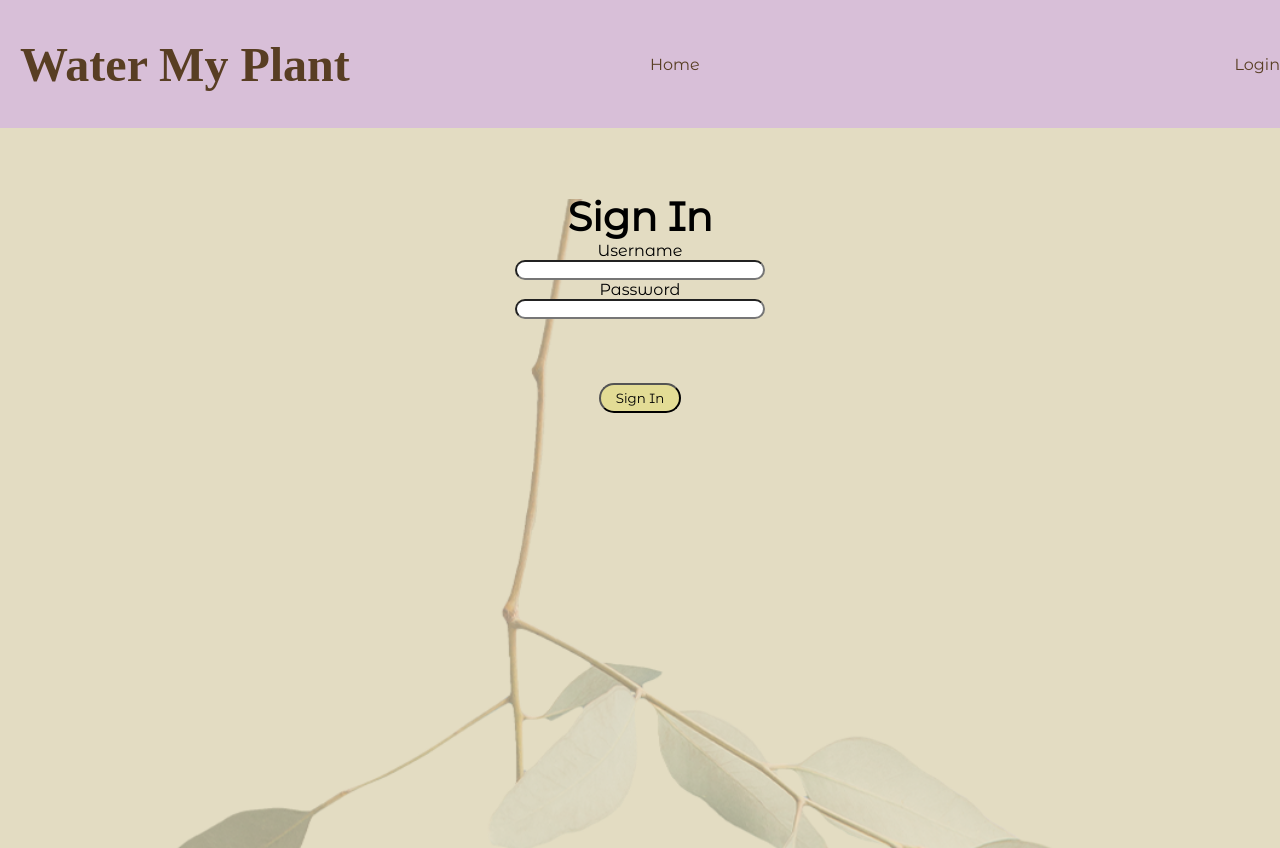
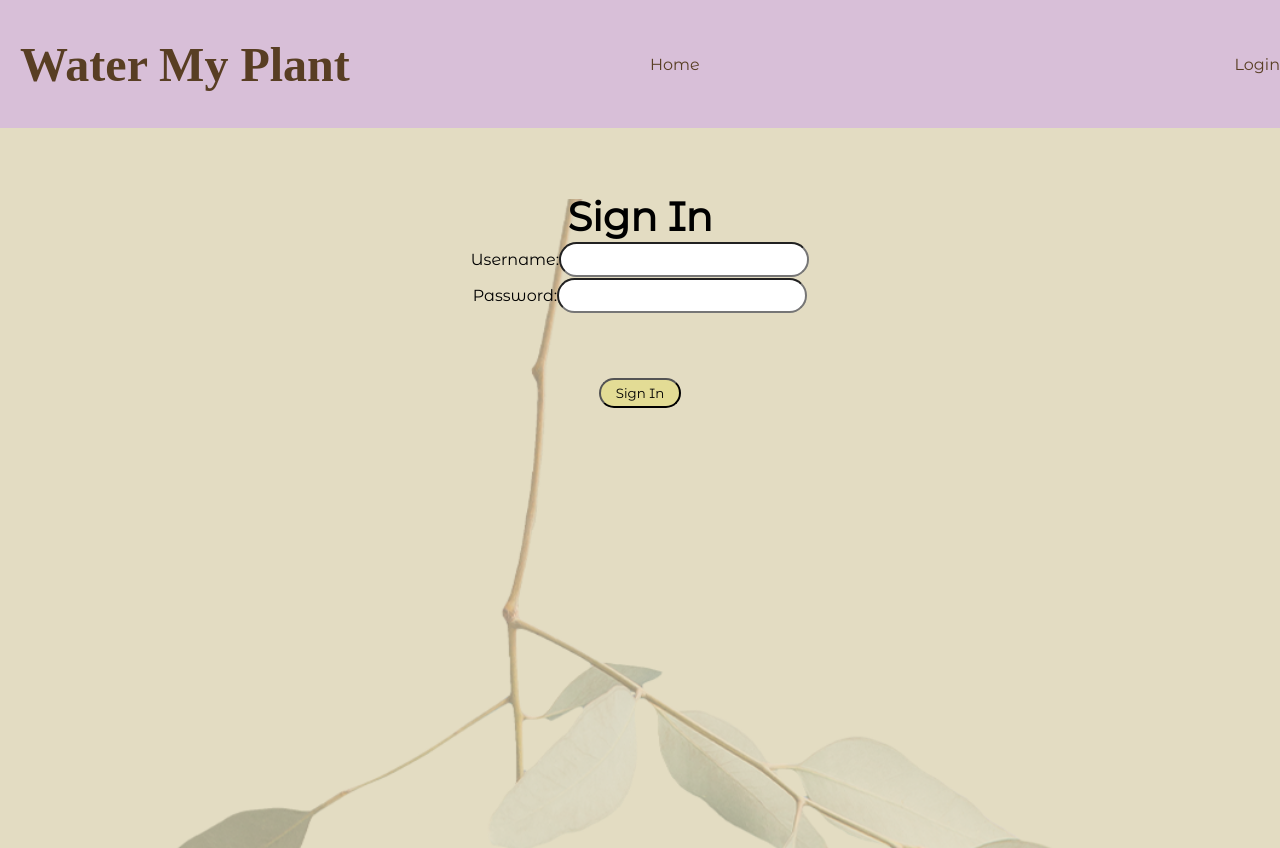
Before and after one commit to tt-17-water-my-plants/Front-End-Aleks-Update, a React (Create React App) app in the folder water-my-plants/: page /login in a window 1280 px wide. Built offline with nearby package versions, Linux system fonts and the light colour scheme; a web font is replaced by a local one.

Commit message:
fixed errors

```diff
--- a/water-my-plants/src/App.js
+++ b/water-my-plants/src/App.js
@@ -1,9 +1,7 @@
 import React from "react";
-
 import Home from "./components/Home";
 import Login from "./components/Login";
 import PrivateRoute from "./utils/PrivateRoute";
-import Nav from "./components/Nav";
 import NewPlantForm from "./components/NewPlantForm";
 import UserPage from "./components/UserPage";
 import UserProfile from "./components/UserProfile";
--- a/water-my-plants/src/components/Home.js
+++ b/water-my-plants/src/components/Home.js
@@ -10,7 +10,7 @@ const Home = () => {
       <Nav />
       <Container>
         <div className='imageContainer'>
-          <img className='image' src={homeImg} />
+          <img className='image' src={homeImg} alt='wow these flowers are poppin'/>
         </div>
         <Link to="/login">
           <button>Login</button>
--- a/water-my-plants/src/components/Login.js
+++ b/water-my-plants/src/components/Login.js
@@ -1,7 +1,6 @@
 import React, { useState } from "react";
 import axiosWithAuth from "../utils/axiosWithAuth";
 import { useHistory } from "react-router";
-import styled from 'styled-components';
 import { Form, Container } from './Styles/LoginStyle'
 import Nav from "./Nav";
 
@@ -40,22 +39,25 @@ function Login() {
       <Container className='background-img'>
         <Form id="login-form" onSubmit={onSubmit}>
           <h2>Sign In</h2>
-          <label for='username'/>
-            Username
+          <label>
+            Username:
             <input
               value={user.username}
               onChange={onChange}
               name="username"
               type="text"
+              id="username"
             />
-          <label for ='password'/>
-            Password
+            </label>
+          <label>
+            Password:
             <input
               value={user.password}
               onChange={onChange}
               name="password"
               type="text"
             />
+            </label>
           <button>Sign In</button>
         </Form>
       </Container>
--- a/water-my-plants/src/components/Styles/HomeStyles.js
+++ b/water-my-plants/src/components/Styles/HomeStyles.js
@@ -1,5 +1,4 @@
 import styled from 'styled-components';
-import homeImg from './images/home-image.png';
 
 export const Container = styled.div`
     display: flex;
--- a/water-my-plants/src/components/Styles/LoginStyle.js
+++ b/water-my-plants/src/components/Styles/LoginStyle.js
@@ -1,4 +1,3 @@
-import React from 'react';
 import styled from 'styled-components'
 import image from './images/login-image.png';
 
```
